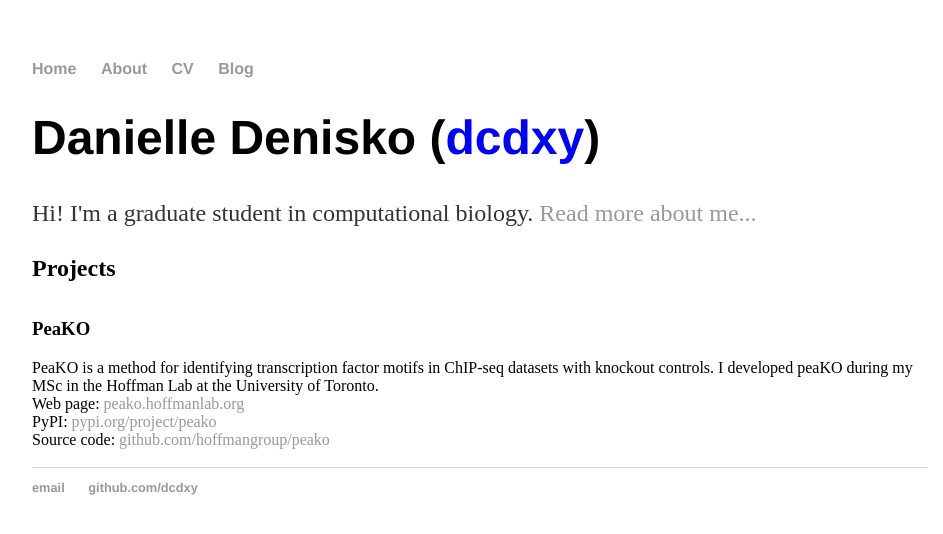
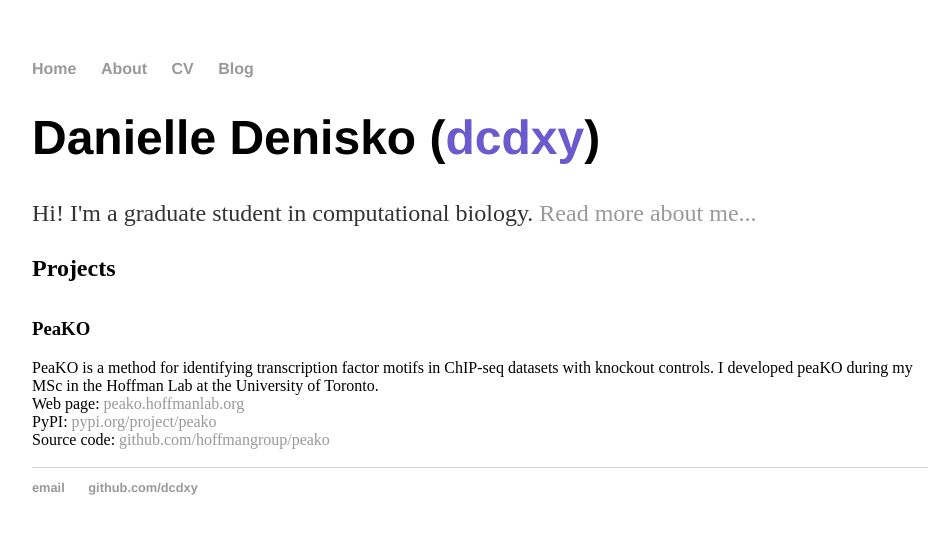
Before and after one commit to dcdxy/old-website, a Jekyll site: the page built from index.html, in a window 1280 px wide. Shown: the top 534 px of the page, without its empty margins (160-1103 px from the left). Built offline with Jekyll 4.4.1, drawn with Linux system fonts in a browser that asks for light colours.

Commit message:
Updated colour

```diff
--- a/index.html
+++ b/index.html
@@ -3,7 +3,7 @@ layout: default
 title: Danielle Denisko
 ---
 <div class="blurb">
-	<h1>Danielle Denisko (<font color="blue">dcdxy</font>)</h1>
+	<h1>Danielle Denisko (<font color="SlateBlue">dcdxy</font>)</h1>
 	<p>Hi! I'm a graduate student in computational biology. <a href="/about">Read more about me...</a></p>
 	<h2>Projects</p>
 	<h3>PeaKO</h3>
```
